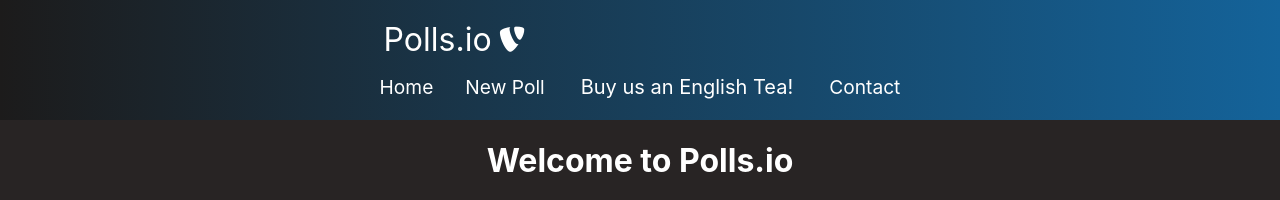
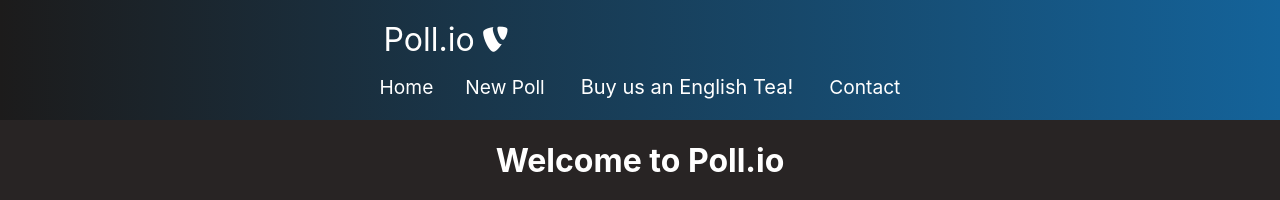
Before and after one commit to Cazazazoo/cpsc362-finalproject, a React (Create React App) app in the folder website/: page / in a window 1280 px wide. Shown: the top 200 px of the page. Built offline with nearby package versions, Linux system fonts and the light colour scheme.

Commit message:
fix polls.io to poll.io

```diff
--- a/website/package.json
+++ b/website/package.json
@@ -7,7 +7,7 @@
     "@testing-library/react": "^13.4.0",
     "@testing-library/user-event": "^13.5.0",
     "axios": "^1.5.1",
-    "chart.js": "^4.4.0",
+    "chart.js": "^4.4.1",
     "dotenv": "^16.3.1",
     "js-cookie": "^3.0.5",
     "react": "^18.2.0",
--- a/website/src/App.js
+++ b/website/src/App.js
@@ -20,7 +20,7 @@ function App() {
     <nav className='navbar'>
       <div className='navbar-container'>
         <a href="/" className='navbar-logo'>
-          Polls.io <i className='fab fa-typo3' />
+          Poll.io <i className='fab fa-typo3' />
         </a>
         <div className='menu-icon'>
 
@@ -71,7 +71,7 @@ function Home() {
 
       <div className="home-container">
       <h1>
-        Welcome to Polls.io
+        Welcome to Poll.io
       </h1>
         <h2 className='button-container'>
           <Link to="/newPoll">
```
Also changed, not shown: 2 other files (tests, documents, lock files or other folders).
